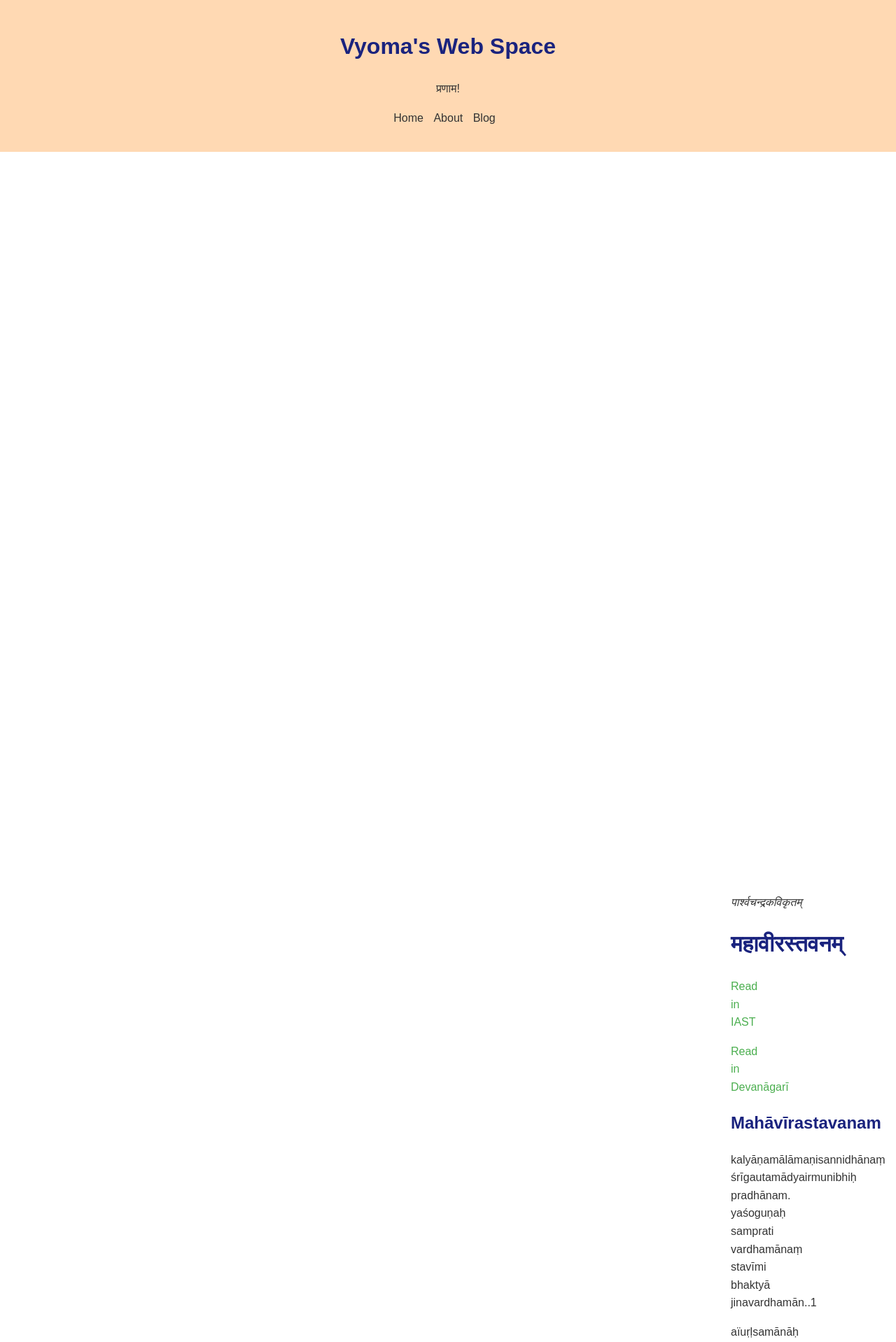
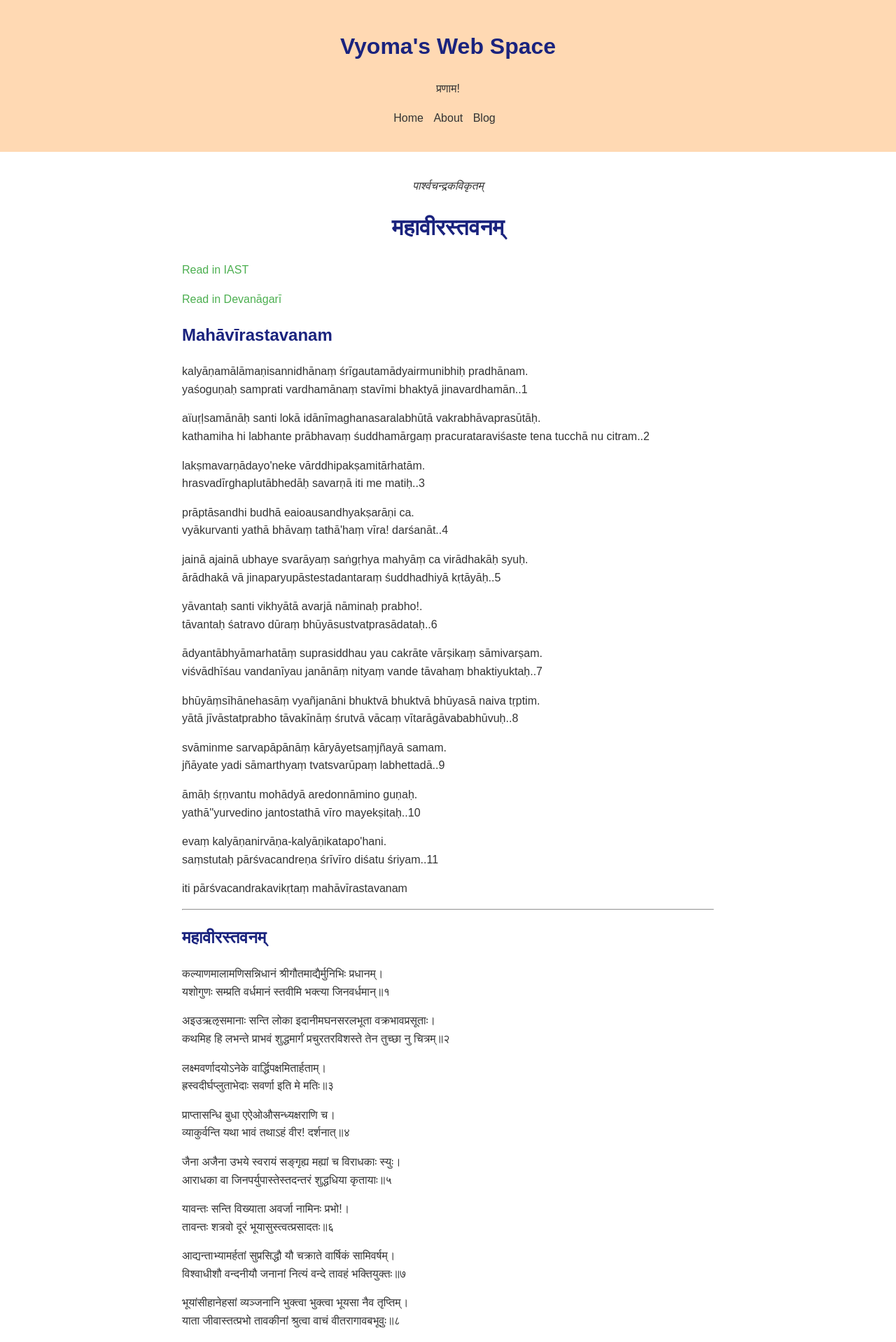
Before and after one commit to svyoma/svyoma.github.io, a Jekyll site: the page blogs/parsvacandra_mahavira.html, which Jekyll copies as it is, in a window 1280 px wide. Shown: the top 1918 px of the page at 70% size. Built offline with Jekyll 4.4.1, drawn with Linux system fonts in a browser that asks for light colours; some web fonts are replaced.

Commit message:
Update parsvacandra_mahavira.html

```diff
--- a/blogs/parsvacandra_mahavira.html
+++ b/blogs/parsvacandra_mahavira.html
@@ -113,7 +113,7 @@
     </header>
     <title>2 Tongues, 1 Verse (+bonus) – Part 1</title>
 <body>
- <div class="blogcontainer">
+ <div class="container">
         <p style="font-style: italic; text-align: center;">पार्श्वचन्द्रकविकृतम्</p>
         <h1 style="font-weight: bold; text-align: center;">महावीरस्तवनम्</h1>
         <p><a href="#iast">Read in IAST</a></p>
```
